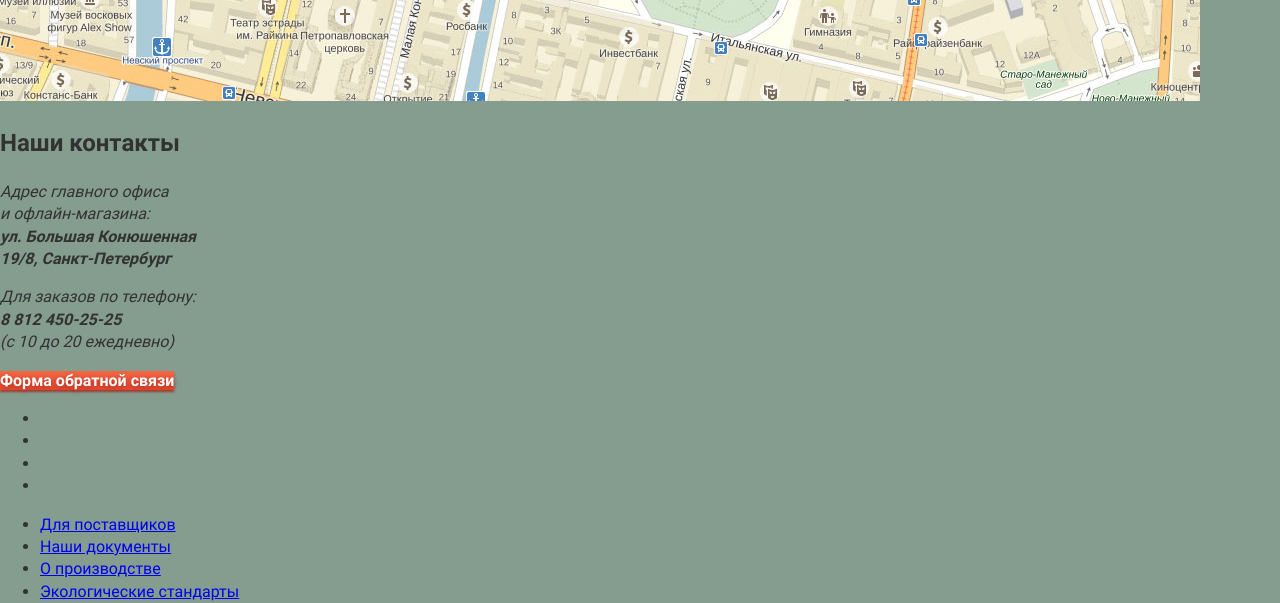
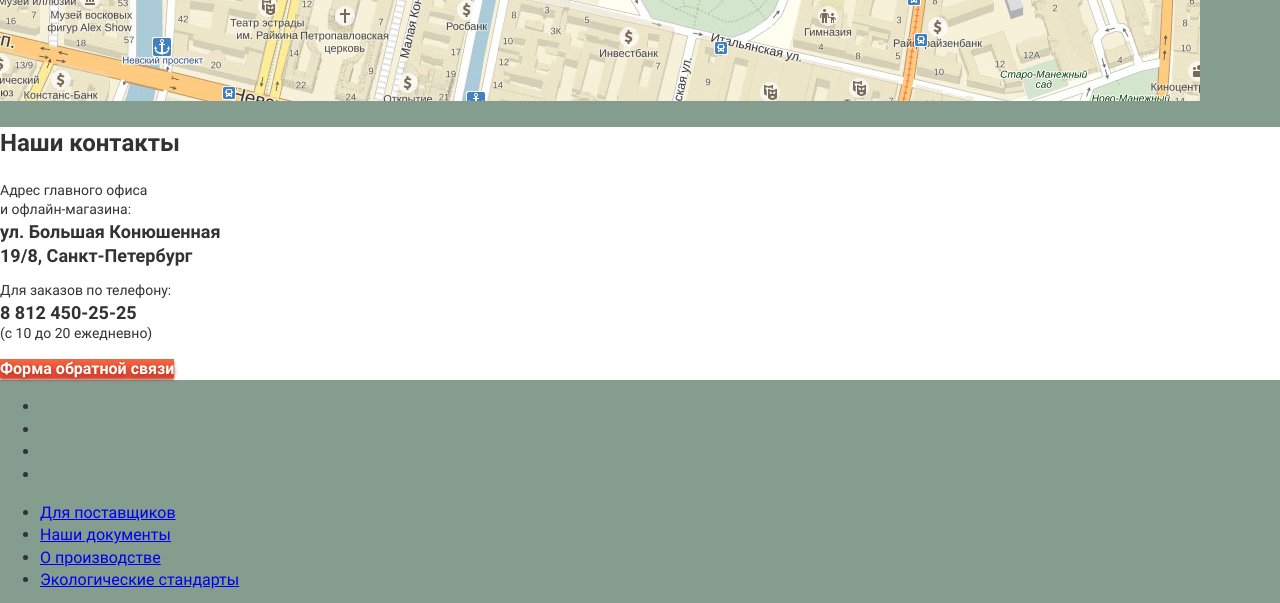
Before and after one commit to dmfedotov/glacy, a website: page docs/index.html in a window 1280 px wide. Shown: the part 8800-9403 px from the top of the page. Drawn offline with Linux system fonts and the light colour scheme; files whose address does not match are found by name.

Commit message:
Добавляет базовую стилизацию блоку contacts

```diff
--- a/docs/index.html
+++ b/docs/index.html
@@ -202,14 +202,14 @@
           <p>
             Адрес главного офиса<br>
             и офлайн-магазина:<br>
-            <b class="contacts__address">
+            <b>
               ул. Большая Конюшенная<br>
               19/8, Санкт-Петербург
             </b>
           </p>
           <p>
             Для заказов по телефону:<br>
-            <b class="contacts__phone">8 812 450-25-25</b><br>
+            <b>8 812 450-25-25</b><br>
             (с 10 до 20 ежедневно)
           </p>
         </address>
--- /dev/null
+++ b/source/sass/blocks/contacts.scss
@@ -0,0 +1,14 @@
+.contacts {
+  background: #ffffff;
+}
+
+.contacts address {
+  font-size: 14px;
+  font-style: normal;
+}
+
+.contacts b {
+  font-weight: 700;
+  font-size: 18px;
+  line-height: 1.3;
+}
--- a/source/sass/style.scss
+++ b/source/sass/style.scss
@@ -14,3 +14,4 @@
 @import "blocks/features";
 @import "blocks/blog-news";
 @import "blocks/mail-service";
+@import "blocks/contacts";
```
Also changed, not shown: source/index.html (+2 -2 lines), docs/css/style.min.css.
